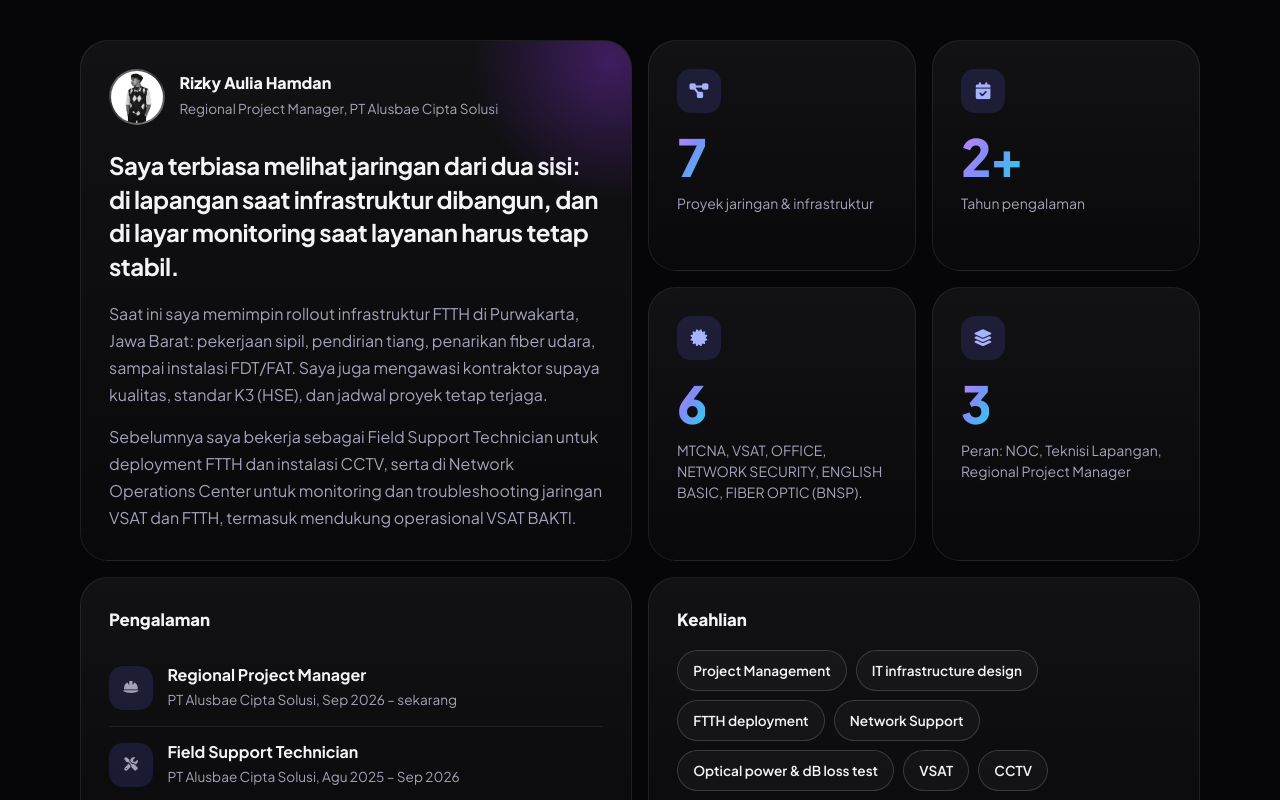
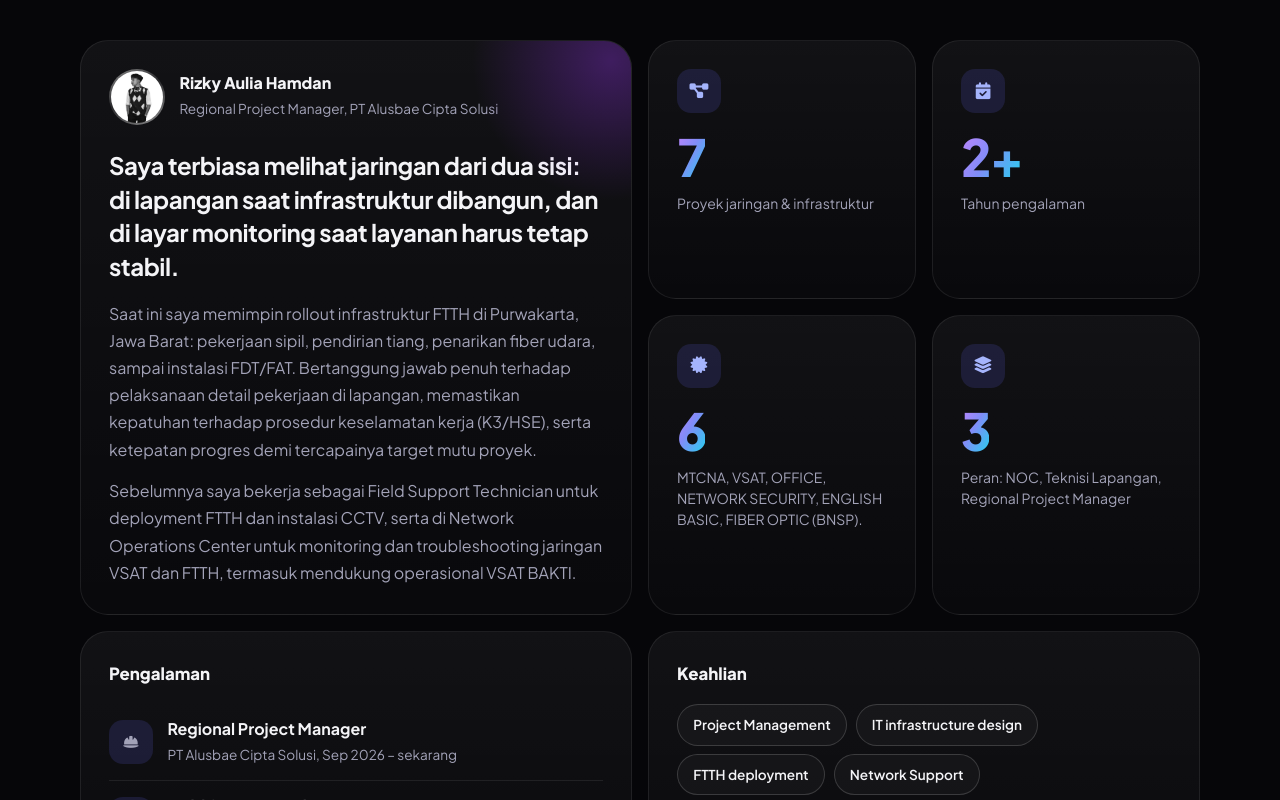
Before and after one commit to ryyzxy/Portofolio-Rizky, a plain HTML site: page index.html in a window 1280 px wide. Shown: the part 1415-2215 px from the top of the page. Drawn offline with Linux system fonts and the light colour scheme.

Commit message:
Update index.html

```diff
--- a/index.html
+++ b/index.html
@@ -171,7 +171,7 @@
               </div>
             </div>
             <p class="bio-lead">Saya terbiasa melihat jaringan dari dua sisi: di lapangan saat infrastruktur dibangun, dan di layar monitoring saat layanan harus tetap stabil.</p>
-            <p>Saat ini saya memimpin rollout infrastruktur FTTH di Purwakarta, Jawa Barat: pekerjaan sipil, pendirian tiang, penarikan fiber udara, sampai instalasi FDT/FAT. Saya juga mengawasi kontraktor supaya kualitas, standar K3 (HSE), dan jadwal proyek tetap terjaga.</p>
+            <p>Saat ini saya memimpin rollout infrastruktur FTTH di Purwakarta, Jawa Barat: pekerjaan sipil, pendirian tiang, penarikan fiber udara, sampai instalasi FDT/FAT. Bertanggung jawab penuh terhadap pelaksanaan detail pekerjaan di lapangan, memastikan kepatuhan terhadap prosedur keselamatan kerja (K3/HSE), serta ketepatan progres demi tercapainya target mutu proyek.</p>
             <p>Sebelumnya saya bekerja sebagai Field Support Technician untuk deployment FTTH dan instalasi CCTV, serta di Network Operations Center untuk monitoring dan troubleshooting jaringan VSAT dan FTTH, termasuk mendukung operasional VSAT BAKTI.</p>
           </article>
 
```
